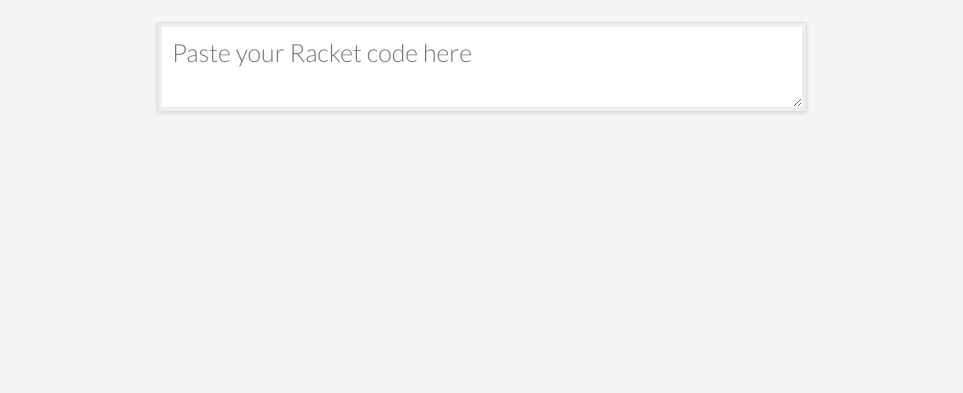
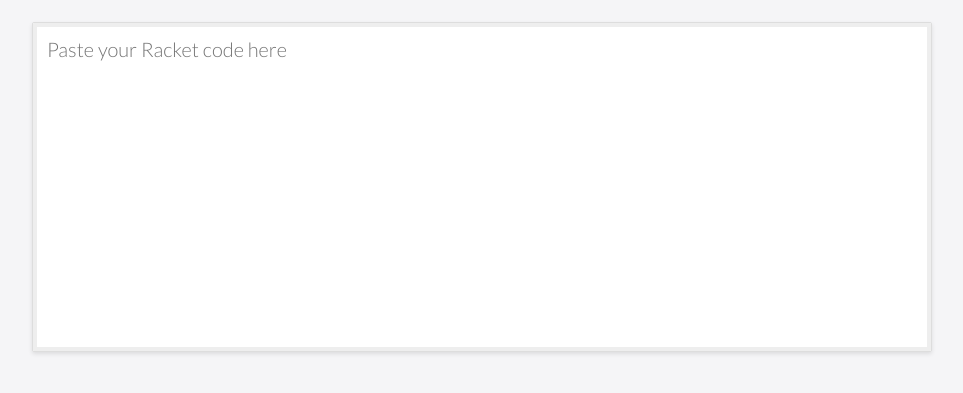
Before and after one commit to benjipelletier/Racket-Prettify, a plain HTML site: page index.html in a window 1280 px wide. Shown: the part 123-516 px from the top of the page, without its empty margins (158-1121 px from the left). Drawn offline with Linux system fonts and the light colour scheme.

Commit message:
Styled textarea

```diff
--- a/css/prettify.css
+++ b/css/prettify.css
@@ -127,7 +127,7 @@ b {
     color: #333333;
     font: 18px/30px Lato, sans-serif;
     font-weight: 400;
-    text-align: center
+    text-align: center;
 }
 
 .emoji {
@@ -173,21 +173,24 @@ header h2 {
     flex: 1;
     margin: 0 auto;
     width: 100%;
-    max-width: 650px
+    max-width: 900px
 }
 
-#user-form,
-.result {
+#user-form {
     background: #fff;
     border: 1px solid #ddd;
     border-radius: 2px;
     box-shadow: 0 2px 4px rgba(0, 0, 0, 0.1);
     overflow: hidden;
     padding: 0;
-    position: relative
+    position: relative;
+    transition: boxshadow 0.3s ease;
 }
 
-.login-field {
+textarea {
+    resize: none;
+}
+.paste-field {
     border: 4px solid #eee;
     border-radius: 1px;
     box-shadow: 0;
@@ -197,13 +200,14 @@ header h2 {
     font-weight: 300;
     margin: 0;
     width: 100%;
+    height: 50%;
     padding: 10px 10px;
-    transition: border-color 0.3s ease
+    transition: border-color 0.3s ease;
 }
 
-.login-field:focus {
-    border-color: #2ecc71;
-    outline: none
+.paste-field:focus {
+    border-color: rgba(51, 51, 51, 0.7);
+    outline: none;
 }
 
 .submit-btn {
--- a/index.html
+++ b/index.html
@@ -14,7 +14,7 @@
 
 		  <div role="main" class="content">
       <div id='user-form' action="">
-        <textarea id='login' name="login" placeholder="Paste your Racket code here" class="login-field"></textarea>
+        <textarea spellcheck="false" id='login' name="login" placeholder="Paste your Racket code here" class="paste-field"></textarea>
     </div>
 
     </div>
```
